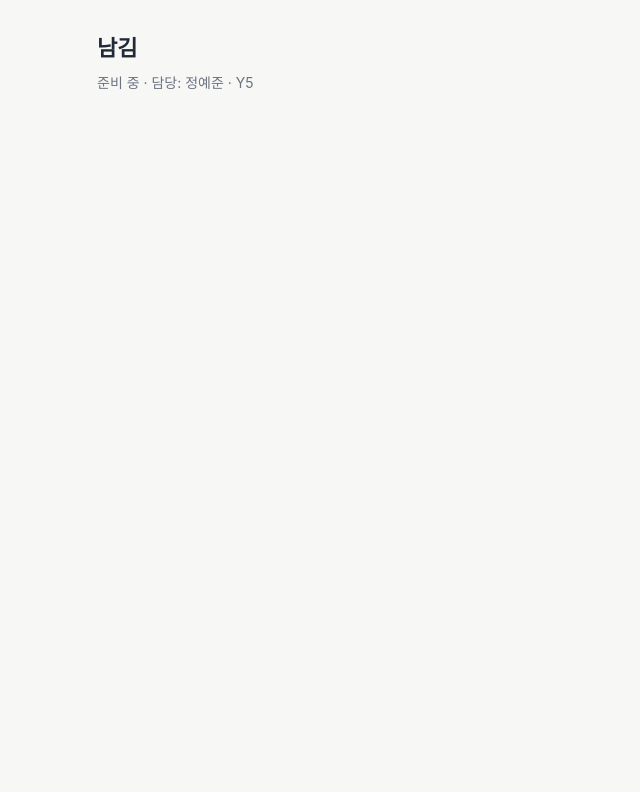
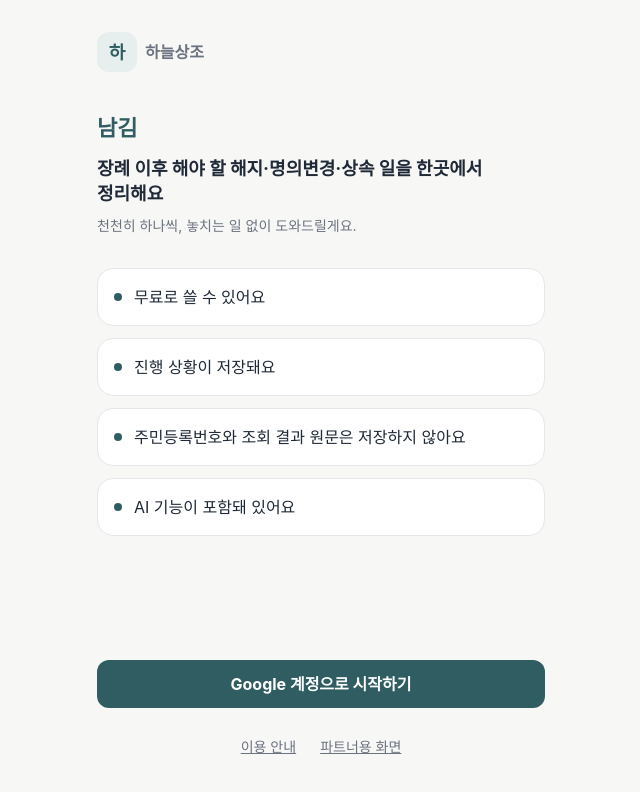
Before and after one commit to chung1yejun/AIrevolution, a Next.js app: page / in a window 1280 px wide. Shown: the top 792 px of the page, without its empty margins (319-959 px from the left). Built offline with nearby package versions, Linux system fonts and the light colour scheme; a web font is replaced by a local one.

Commit message:
feat(Y5): 첫 화면 추가
Co-Authored-By: Claude Sonnet 5.5 <noreply@anthropic.com>

```diff
--- a/app/page.tsx
+++ b/app/page.tsx
@@ -1,8 +1,68 @@
+import Link from "next/link";
+
+const NOTES = [
+  "무료로 쓸 수 있어요",
+  "진행 상황이 저장돼요",
+  "주민등록번호와 조회 결과 원문은 저장하지 않아요",
+  "AI 기능이 포함돼 있어요",
+];
+
 export default function Page() {
   return (
-    <main className="mobile-frame py-8">
-      <h1 className="text-[22px] font-bold">남김</h1>
-      <p className="mt-2 text-sm text-text-sub">준비 중 · 담당: 정예준 · Y5</p>
+    <main className="mobile-frame flex flex-col py-8">
+      <div className="flex-1">
+        {/* 하늘상조 로고 자리 */}
+        <div className="flex items-center gap-2">
+          <div
+            aria-hidden
+            className="flex h-10 w-10 items-center justify-center rounded-xl bg-primary-soft text-[18px] font-bold text-primary"
+          >
+            하
+          </div>
+          <span className="text-[16px] font-bold text-text-sub">하늘상조</span>
+        </div>
+
+        <h1 className="mt-10 text-[22px] font-bold text-primary">남김</h1>
+        <p className="mt-3 break-keep text-[18px] font-bold leading-snug">
+          장례 이후 해야 할 해지·명의변경·상속 일을 한곳에서 정리해요
+        </p>
+        <p className="mt-2 break-keep text-[14px] text-text-sub">
+          천천히 하나씩, 놓치는 일 없이 도와드릴게요.
+        </p>
+
+        <ul className="mt-8 space-y-3">
+          {NOTES.map((note) => (
+            <li
+              key={note}
+              className="flex gap-3 rounded-2xl border border-border bg-surface p-4 text-[16px]"
+            >
+              <span
+                aria-hidden
+                className="mt-2 h-2 w-2 shrink-0 rounded-full bg-primary"
+              />
+              <span className="break-keep">{note}</span>
+            </li>
+          ))}
+        </ul>
+      </div>
+
+      <div className="mt-8">
+        {/* 임시 버튼: S2 공통 Button이 main에 들어오면 Y7에서 교체하고 로그인을 연결해요 */}
+        <button
+          type="button"
+          className="min-h-12 w-full rounded-xl bg-primary px-4 text-[16px] font-bold text-white"
+        >
+          Google 계정으로 시작하기
+        </button>
+        <nav className="mt-4 flex justify-center gap-6 text-[14px] text-text-sub">
+          <Link href="/about" className="inline-flex min-h-11 items-center underline">
+            이용 안내
+          </Link>
+          <Link href="/partner" className="inline-flex min-h-11 items-center underline">
+            파트너용 화면
+          </Link>
+        </nav>
+      </div>
     </main>
   );
 }
```
